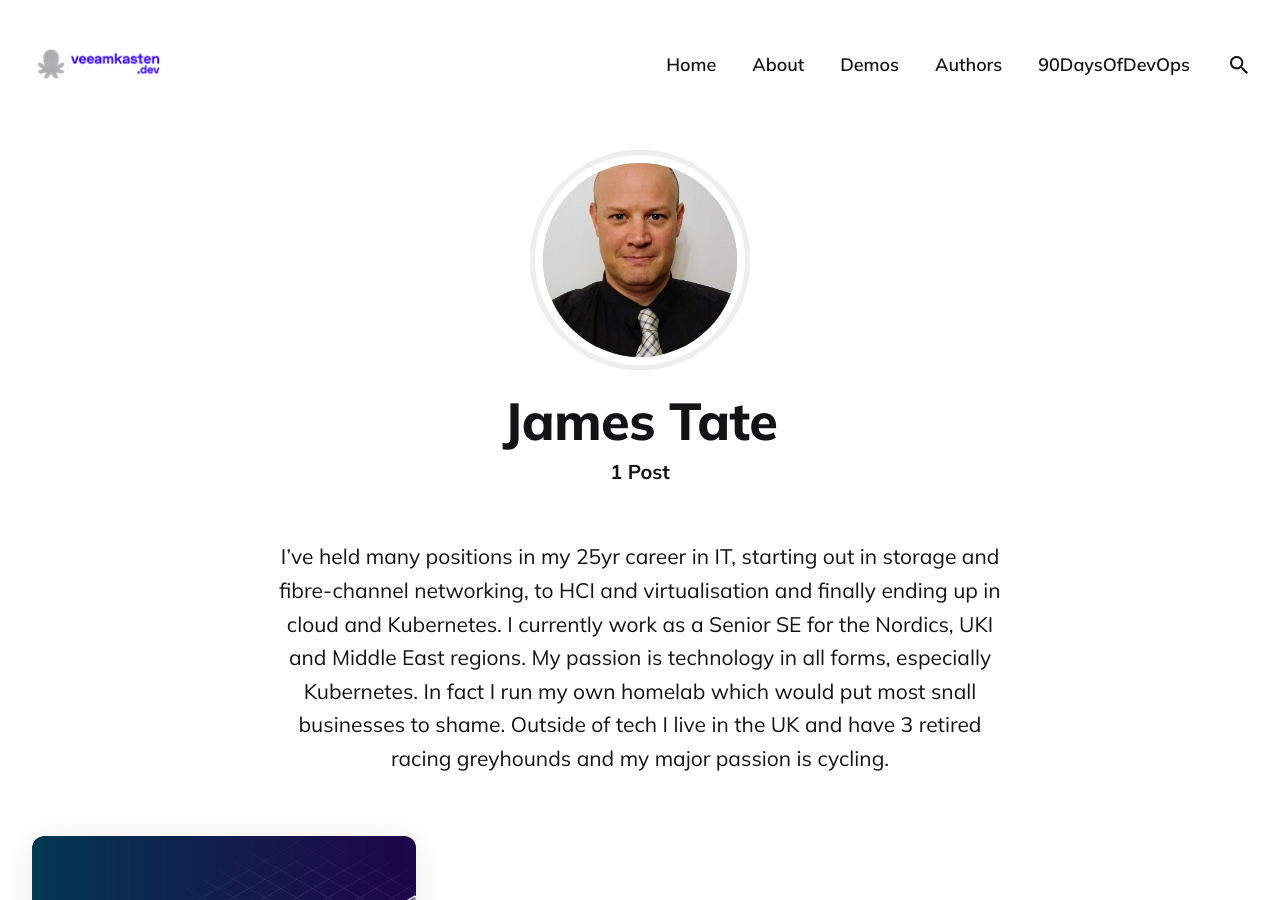
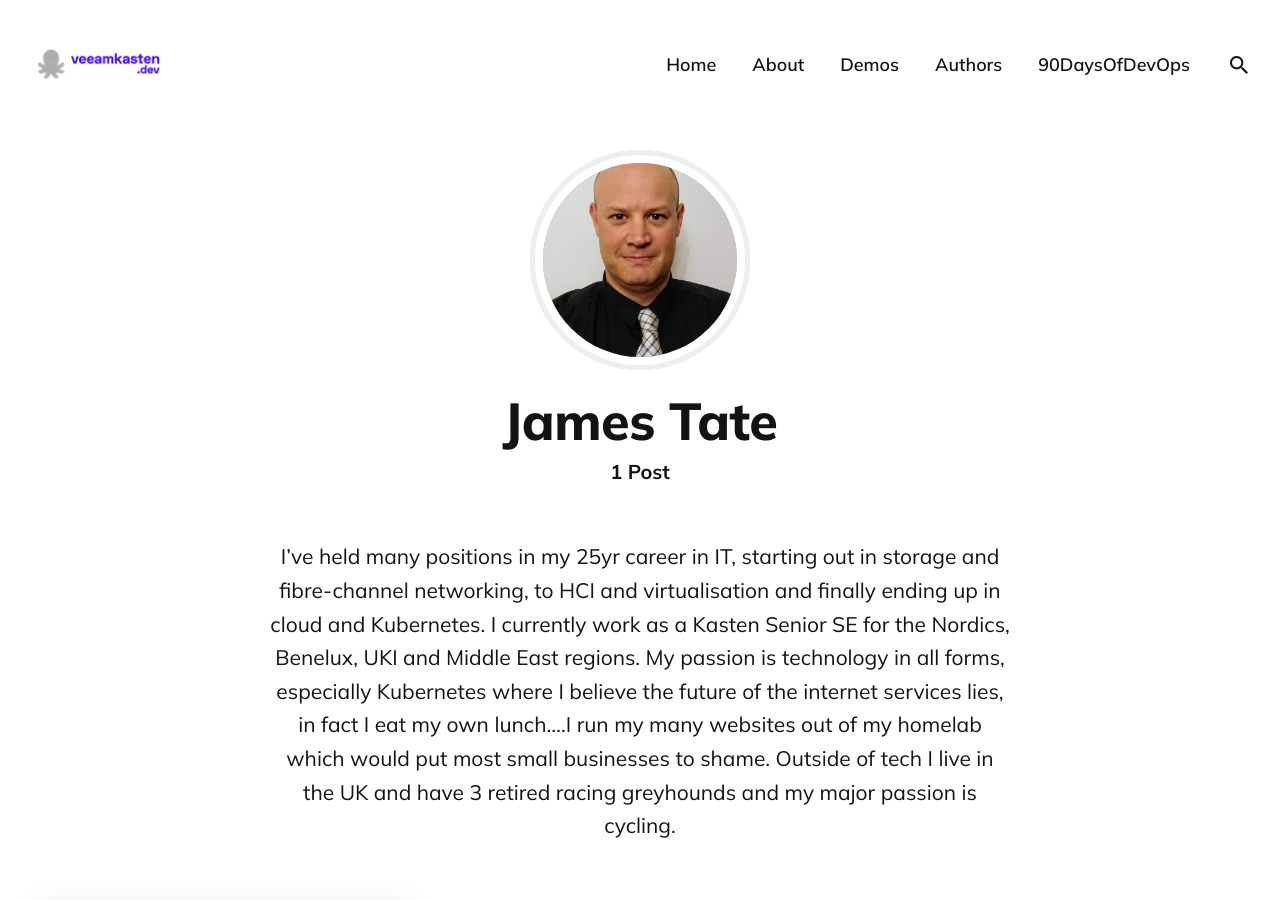
Before and after one commit to newellbrandon/kastendevhub.github.io, a Jekyll site: the page built from _authors/jamestate.md, in a window 1280 px wide and 900 px high. Built offline with Jekyll 4.4.1, drawn with Linux system fonts in a browser that asks for light colours.

Commit message:
Update jamestate.md

```diff
--- a/_authors/jamestate.md
+++ b/_authors/jamestate.md
@@ -5,4 +5,4 @@ image: '/images/jamestate_headshot.jpg'
 linkedin: https://www.linkedin.com/in/jdtate101/
 github: https://github.com/jdtate101
 ---
-I've held many positions in my 25yr career in IT, starting out in storage and fibre-channel networking, to HCI and virtualisation and finally ending up in cloud and Kubernetes. I currently work as a Senior SE for the Nordics, UKI and Middle East regions. My passion is technology in all forms, especially Kubernetes. In fact I run my own homelab which would put most snall businesses to shame. Outside of tech I live in the UK and have 3 retired racing greyhounds and my major passion is cycling.
+I've held many positions in my 25yr career in IT, starting out in storage and fibre-channel networking, to HCI and virtualisation and finally ending up in cloud and Kubernetes. I currently work as a Kasten Senior SE for the Nordics, Benelux, UKI and Middle East regions. My passion is technology in all forms, especially Kubernetes where I believe the future of the internet services lies, in fact I eat my own lunch....I run my many websites out of my homelab which would put most small businesses to shame. Outside of tech I live in the UK and have 3 retired racing greyhounds and my major passion is cycling.
```
